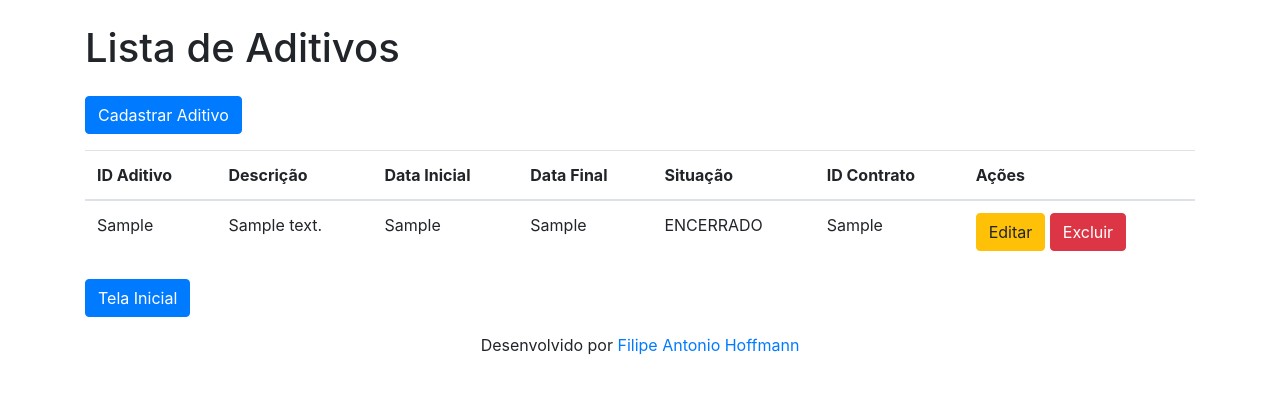
After one commit to FilipeHoffmann/Gestao-Impressoras, a Flask app: page /aditivos in a window 1280 px wide. The commit adds this page. Shown: the top 394 px of the page. Run offline with Flask 3, Linux system fonts and the light colour scheme; a database or web service that is not in the repository returns one stand-in record (values such as "Sample title"); data that the repository does not hold is empty; some libraries are stand-ins or nearby versions.

Commit message:
Add Aditivos

```diff
--- a/app.py
+++ b/app.py
@@ -1,7 +1,8 @@
-from flask import Flask, render_template, request, redirect, url_for
+from flask import Flask, render_template, request
 from controllers.contratos import Contratos
 from controllers.secretarias import Secretarias
 from controllers.produtos import Produtos
+from controllers.aditivos import Aditivos
 
 app = Flask(__name__)
 
@@ -60,5 +61,22 @@ def update_produto(id):
 def delete_produto(id):
     return Produtos.delete_produto(id)
 
+#Aditivos
+
+@app.route('/aditivos', methods=['GET','POST'])
+def aditivos():
+    if request.method == 'GET':
+        return Aditivos.get_aditivos()
+    else:
+        return Aditivos.create_aditivo()
+
+@app.route('/aditivos/update/<int:id>', methods=['POST', 'PUT'])
+def update_aditivo(id):
+    return Aditivos.update_aditivo(id)
+
+@app.route('/aditivos/delete/<int:id>', methods=['POST', 'DELETE'])
+def delete_aditivo(id):
+    return Aditivos.delete_aditivo(id)
+
 if __name__ == '__main__':
     app.run(port=3200, debug=True)
--- /dev/null
+++ b/controllers/aditivos.py
@@ -0,0 +1,78 @@
+from flask import render_template, request, redirect, url_for, jsonify
+import requests
+
+class Aditivos:
+    @staticmethod
+    def get_aditivos():
+        try:
+            # Fazendo requisições para a API para obter aditivos e contratos
+            aditivos_response = requests.get('http://localhost:3100/aditivos')
+            contratos_response = requests.get('http://localhost:3100/contratos')
+
+            aditivos_response.raise_for_status()
+            contratos_response.raise_for_status()
+
+            # Convertendo as respostas em JSON
+            aditivos = aditivos_response.json()
+            contratos = contratos_response.json()
+
+            # Renderizando a página com a lista de aditivos e contratos
+            return render_template('aditivos.html', aditivos=aditivos, contratos=contratos)
+        except requests.RequestException as e:
+            print(f"Erro ao obter aditivos ou contratos: {e}")
+            return "Erro ao obter aditivos ou contratos", 500
+
+    @staticmethod
+    def create_aditivo():
+        if request.method == 'POST':
+            new_aditivo = {
+                'idAditivo': request.form['idAditivo'],
+                'descricao': request.form['descricao'],
+                'dataInicial': request.form['dataInicial'],
+                'dataFinal': request.form['dataFinal'],
+                'situacao': request.form['situacao'],
+                'idContrato': request.form['idContrato']  # ID do contrato selecionado
+            }
+            try:
+                response = requests.post('http://localhost:3100/aditivos', json=new_aditivo)
+                response.raise_for_status()
+                if response.status_code == 201:
+                    return redirect(url_for('aditivos'))
+                else:
+                    return "Erro ao criar aditivo", response.status_code
+            except requests.RequestException as e:
+                print(f"Erro ao criar aditivo: {e}")
+                return "Erro ao criar aditivo", 500
+
+    @staticmethod
+    def update_aditivo(id):
+        try:
+            updated_aditivo = {
+                'descricao': request.form['descricao'],
+                'dataInicial': request.form['dataInicial'],
+                'dataFinal': request.form['dataFinal'],
+                'situacao': request.form['situacao'],
+                'idContrato': request.form['idContrato']  # ID do contrato atualizado
+            }
+            response = requests.put(f'http://localhost:3100/aditivos/{id}', json=updated_aditivo)
+            response.raise_for_status()
+            if response.status_code == 200:
+                return redirect(url_for('aditivos'))
+            else:
+                return "Erro ao atualizar aditivo", response.status_code
+        except requests.RequestException as e:
+            print(f"Erro ao atualizar aditivo: {e}")
+            return "Erro ao atualizar aditivo", 500
+
+    @staticmethod
+    def delete_aditivo(id):
+        try:
+            response = requests.delete(f'http://localhost:3100/aditivos/{id}')
+            response.raise_for_status()
+            if response.status_code == 200 or response.status_code == 204:
+                return redirect(url_for('aditivos'))
+            else:
+                return "Erro ao excluir aditivo", response.status_code
+        except requests.RequestException as e:
+            print(f"Erro ao excluir aditivo: {e}")
+            return "Erro ao excluir aditivo", 500
--- /dev/null
+++ b/templates/aditivos.html
@@ -0,0 +1,174 @@
+<!DOCTYPE html>
+<html lang="en">
+<head>
+    <meta charset="UTF-8">
+    <meta name="viewport" content="width=device-width, initial-scale=1.0">
+    <title>Aditivos</title>
+    <link href="https://stackpath.bootstrapcdn.com/bootstrap/4.5.2/css/bootstrap.min.css" rel="stylesheet">
+</head>
+<body class="container">
+    <h1 class="my-4">Lista de Aditivos</h1>
+
+    <!-- Botão para abrir o modal de cadastro -->
+    <button class="btn btn-primary mb-3" data-toggle="modal" data-target="#createAditivoModal">Cadastrar Aditivo</button>
+
+    <!-- Modal de Cadastro de Aditivos -->
+    <div class="modal fade" id="createAditivoModal" tabindex="-1" aria-labelledby="createAditivoModalLabel" aria-hidden="true">
+        <div class="modal-dialog">
+            <div class="modal-content">
+                <div class="modal-header">
+                    <h5 class="modal-title" id="createAditivoModalLabel">Cadastrar Aditivo</h5>
+                    <button type="button" class="close" data-dismiss="modal" aria-label="Close">
+                        <span aria-hidden="true">&times;</span>
+                    </button>
+                </div>
+                <div class="modal-body">
+                    <form method="POST" action="{{ url_for('aditivos') }}">
+                        <div class="form-group">
+                            <label for="idAditivo">ID Aditivo</label>
+                            <input type="text" class="form-control" id="idAditivo" name="idAditivo" placeholder="ID Aditivo" required>
+                        </div>
+                        <div class="form-group">
+                            <label for="descricao">Descrição</label>
+                            <input type="text" class="form-control" id="descricao" name="descricao" placeholder="Descrição" required>
+                        </div>
+                        <div class="form-group">
+                            <label for="dataInicial">Data Inicial</label>
+                            <input type="date" class="form-control" id="dataInicial" name="dataInicial" required>
+                        </div>
+                        <div class="form-group">
+                            <label for="dataFinal">Data Final</label>
+                            <input type="date" class="form-control" id="dataFinal" name="dataFinal" required>
+                        </div>
+                        <div class="form-group">
+                            <label for="situacao">Situação</label>
+                            <select class="form-control" id="situacao" name="situacao" required>
+                                <option value="ATIVO">ATIVO</option>
+                                <option value="ENCERRADO">ENCERRADO</option>
+                            </select>
+                        </div>
+                        <div class="form-group">
+                            <label for="idContrato">Contrato</label>
+                            <select class="form-control" id="idContrato" name="idContrato" required>
+                                <option value="" disabled selected>Selecione um contrato</option>
+                                {% for contrato in contratos %}
+                                <option value="{{ contrato.idContrato }}">{{ contrato.idContrato }}</option>
+                                {% endfor %}
+                            </select>
+                        </div>
+                        <button type="submit" class="btn btn-success">Adicionar Aditivo</button>
+                    </form>
+                </div>
+            </div>
+        </div>
+    </div>
+
+
+    <!-- Tabela para listar aditivos -->
+    <table class="table">
+        <thead>
+            <tr>
+                <th>ID Aditivo</th>
+                <th>Descrição</th>
+                <th>Data Inicial</th>
+                <th>Data Final</th>
+                <th>Situação</th>
+                <th>ID Contrato</th>
+                <th>Ações</th>
+            </tr>
+        </thead>
+        <tbody>
+            {% for aditivo in aditivos %}
+            <tr>
+                <td>{{ aditivo.idAditivo }}</td>
+                <td>{{ aditivo.descricao }}</td>
+                <td>{{ aditivo.dataInicial }}</td>
+                <td>{{ aditivo.dataFinal }}</td>
+                <td>{{ aditivo.situacao }}</td>
+                <td>{{ aditivo.idContrato }}</td>
+                <td>
+                    <!-- Botão para abrir o modal de edição -->
+                    <button class="btn btn-warning" data-toggle="modal" data-target="#editAditivoModal{{ aditivo.idAditivo }}">Editar</button>
+                    <!-- Botão para abrir o modal de exclusão -->
+                    <button class="btn btn-danger" data-toggle="modal" data-target="#deleteAditivoModal{{ aditivo.idAditivo }}">Excluir</button>
+                </td>
+            </tr>
+
+            <!-- Modal de Edição -->
+            <div class="modal fade" id="editAditivoModal{{ aditivo.idAditivo }}" tabindex="-1" aria-labelledby="editAditivoModalLabel{{ aditivo.idAditivo }}" aria-hidden="true">
+                <div class="modal-dialog">
+                    <div class="modal-content">
+                        <div class="modal-header">
+                            <h5 class="modal-title" id="editAditivoModalLabel{{ aditivo.idAditivo }}">Editar Aditivo</h5>
+                            <button type="button" class="close" data-dismiss="modal" aria-label="Close">
+                                <span aria-hidden="true">&times;</span>
+                            </button>
+                        </div>
+                        <div class="modal-body">
+                            <form method="POST" action="{{ url_for('update_aditivo', id=aditivo.idAditivo) }}">
+                                <div class="form-group">
+                                    <label for="editDescricao">Descrição</label>
+                                    <input type="text" class="form-control" id="editDescricao" name="descricao" value="{{ aditivo.descricao }}" required>
+                                </div>
+                                <div class="form-group">
+                                    <label for="editDataInicial">Data Inicial</label>
+                                    <input type="date" class="form-control" id="editDataInicial" name="dataInicial" value="{{ aditivo.dataInicial }}" required>
+                                </div>
+                                <div class="form-group">
+                                    <label for="editDataFinal">Data Final</label>
+                                    <input type="date" class="form-control" id="editDataFinal" name="dataFinal" value="{{ aditivo.dataFinal }}" required>
+                                </div>
+                                <div class="form-group">
+                                    <label for="editSituacao">Situação</label>
+                                    <select class="form-control" id="editSituacao" name="situacao" required>
+                                        <option value="ATIVO" {% if aditivo.situacao == 'ATIVO' %}selected{% endif %}>ATIVO</option>
+                                        <option value="ENCERRADO" {% if aditivo.situacao == 'ENCERRADO' %}selected{% endif %}>ENCERRADO</option>
+                                    </select>
+                                </div>
+                                <div class="form-group">
+                                    <label for="editIdContrato">ID Contrato</label>
+                                    <input type="text" class="form-control" id="editIdContrato" name="idContrato" value="{{ aditivo.idContrato }}" required>
+                                </div>
+                                <button type="submit" class="btn btn-primary">Salvar Alterações</button>
+                            </form>
+                        </div>
+                    </div>
+                </div>
+            </div>
+
+            <!-- Modal de Exclusão -->
+            <div class="modal fade" id="deleteAditivoModal{{ aditivo.idAditivo }}" tabindex="-1" aria-labelledby="deleteAditivoModalLabel{{ aditivo.idAditivo }}" aria-hidden="true">
+                <div class="modal-dialog">
+                    <div class="modal-content">
+                        <div class="modal-header">
+                            <h5 class="modal-title" id="deleteAditivoModalLabel{{ aditivo.idAditivo }}">Confirmar Exclusão</h5>
+                            <button type="button" class="close" data-dismiss="modal" aria-label="Close">
+                                <span aria-hidden="true">&times;</span>
+                            </button>
+                        </div>
+                        <div class="modal-body">
+                            Tem certeza de que deseja excluir o aditivo ID {{ aditivo.idAditivo }}?
+                        </div>
+                        <div class="modal-footer">
+                            <button type="button" class="btn btn-secondary" data-dismiss="modal">Cancelar</button>
+                            <form method="POST" action="{{ url_for('delete_aditivo', id=aditivo.idAditivo) }}">
+                                <button type="submit" class="btn btn-danger">Excluir</button>
+                            </form>
+                        </div>
+                    </div>
+                </div>
+            </div>
+
+            {% endfor %}
+        </tbody>
+    </table>
+
+    <div><a class="btn btn-primary mb-3" href="{{ url_for('index') }}">Tela Inicial</a></div>
+    <footer>
+        <p class="text-center">Desenvolvido por <a href="https://github.com/FilipeHoffmann">Filipe Antonio Hoffmann</a></p>
+    </footer>
+    <script src="https://code.jquery.com/jquery-3.5.1.slim.min.js"></script>
+    <script src="https://cdn.jsdelivr.net/npm/@popperjs/core@2.5.4/dist/umd/popper.min.js"></script>
+    <script src="https://stackpath.bootstrapcdn.com/bootstrap/4.5.2/js/bootstrap.min.js"></script>
+</body>
+</html>
--- a/templates/index.html
+++ b/templates/index.html
@@ -15,7 +15,9 @@
             <div class="btn-group-vertical">
                 <a href="{{ url_for('contratos') }}" class="btn btn-primary mb-2">Contratos</a>
                 <a href="{{ url_for('secretarias') }}" class="btn btn-primary mb-2">Secretarias</a>
-                <a href="{{ url_for('produtos') }}" class="btn btn-primary">Produtos</a>
+                <a href="{{ url_for('produtos') }}" class="btn btn-primary mb-2">Produtos</a>
+                <a href="{{ url_for('aditivos') }}" class="btn btn-primary">Aditivos</a>
+
             </div>
         </div>
     </main>
```
